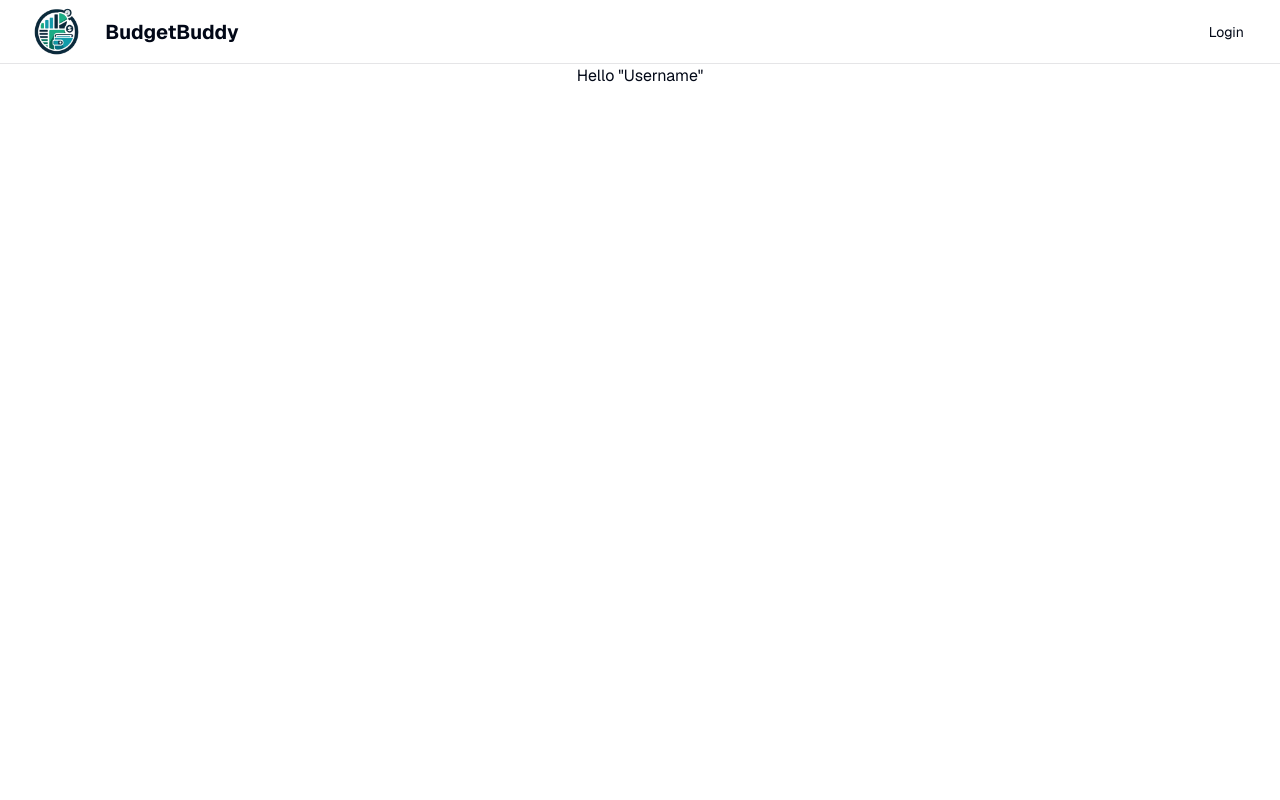
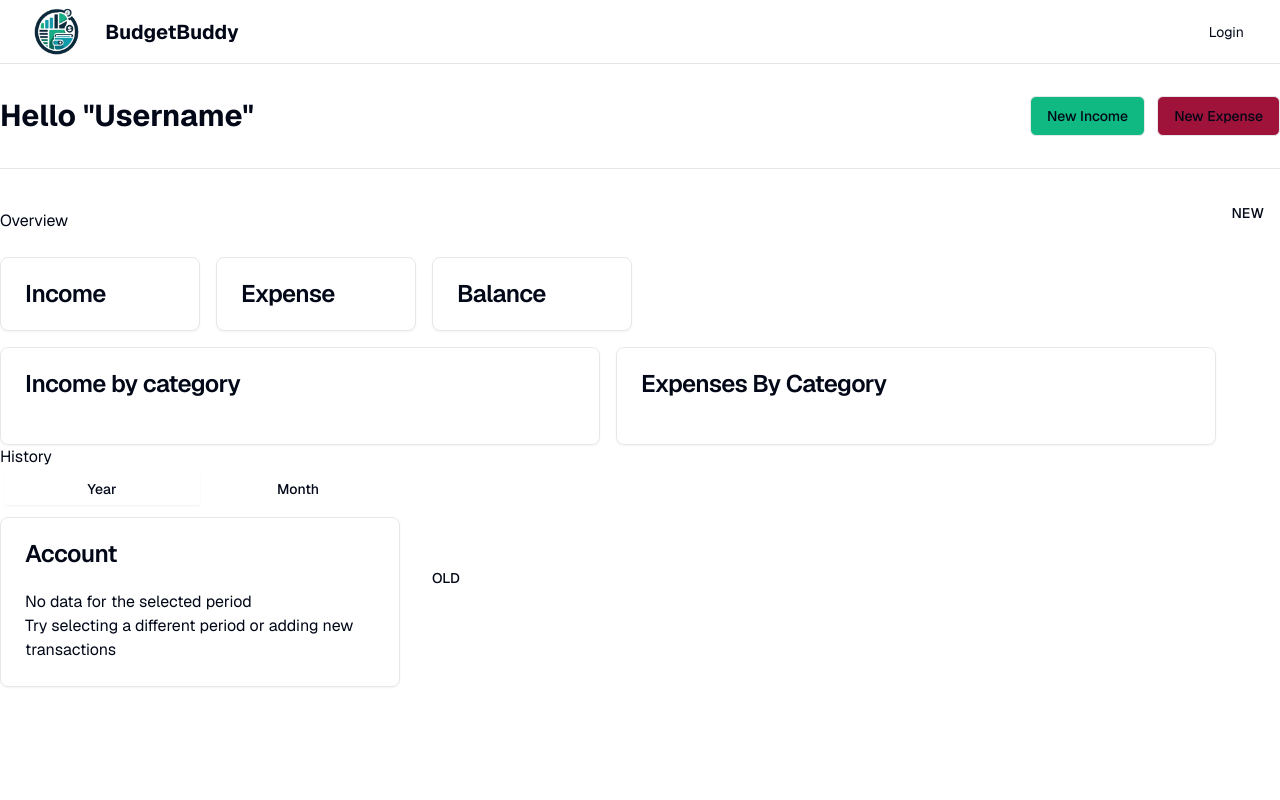
Before and after one commit to digital-explorers-2/budget-buddy, a Next.js app: page /dashboard in a window 1280 px wide. Shown: the top 800 px of the page. Built offline with nearby package versions, Linux system fonts and the light colour scheme; no server answers.

Commit message:
feat: added functionality to new income button

```diff
--- a/app/dashboard/dashboard.tsx
+++ b/app/dashboard/dashboard.tsx
@@ -2,10 +2,145 @@
 
 import * as React from "react"
 
+import { Button } from "@/components/ui/button"
+import {
+  Card,
+  CardContent,
+  CardDescription,
+  CardFooter,
+  CardHeader,
+  CardTitle,
+} from "@/components/ui/card"
+
+import { Tabs, TabsContent, TabsList, TabsTrigger } from "@/components/ui/tabs"
+
+import { IncomeTransaction } from "@/components/income-modal/IncomeTransaction"
+
 export function Dashboard() {
+  const [showExpenseModal, setShowExpenseModal] = React.useState(false)
+  const [showIncomeModal, setShowIncomeModal] = React.useState(false)
+
+  const openExpenseModal = () => {
+    setShowExpenseModal(true)
+  }
+
+  const closeExpenseModal = () => {
+    setShowExpenseModal(false)
+  }
+
+  const openIncomeModal = () => {
+    setShowIncomeModal(true)
+  }
+
+  const closeIncomeModal = () => {
+    setShowIncomeModal(false)
+  }
+
   return (
-    <div>
-      <h1>Hello "Username"</h1>
+    <div className="h-full w-full">
+      <div className="border-b">
+        <div className="flex flex-wrap items-center justify-between gap-6 py-8">
+          <p className="text-3xl font-bold">Hello "Username"</p>
+          <div className="flex items-center gap-3">
+            <Button
+              variant="outline"
+              className="bg-emerald-500 hover:bg-emerald-700"
+              onClick={openIncomeModal}
+            >
+              New Income
+            </Button>
+
+            <Button
+              variant="outline"
+              className="bg-rose-800 hover:bg-rose-700"
+              onClick={openExpenseModal}
+            >
+              New Expense
+            </Button>
+          </div>
+        </div>
+      </div>
+
+      <div className="flex items-end justify-between gap-2 py-6">
+        <h2>Overview</h2>
+        <div className="flex items-center gap-3">
+          <Button>NEW</Button>
+        </div>
+      </div>
+
+      <div className="flex gap-4">
+        <Card className="w-full max-w-[200px]">
+          <CardHeader>
+            <CardTitle>Income</CardTitle>
+          </CardHeader>
+        </Card>
+        <Card className="w-full max-w-[200px]">
+          <CardHeader>
+            <CardTitle>Expense</CardTitle>
+          </CardHeader>
+        </Card>
+        <Card className="w-full max-w-[200px]">
+          <CardHeader>
+            <CardTitle>Balance</CardTitle>
+          </CardHeader>
+        </Card>
+      </div>
+
+      <div className="flex gap-4 pt-4">
+        <Card className="w-full max-w-[600px]">
+          <CardHeader>
+            <CardTitle>Income by category</CardTitle>
+          </CardHeader>
+          <CardContent></CardContent>
+        </Card>
+        <Card className="w-full max-w-[600px]">
+          <CardHeader>
+            <CardTitle>Expenses By Category</CardTitle>
+          </CardHeader>
+        </Card>
+      </div>
+      <div>
+        <h2>History</h2>
+        <div>
+          <div>
+            <div className="flex items-center gap-4">
+              <div>
+                <Tabs
+                  defaultValue="account"
+                  className="w-[400px]"
+                >
+                  <TabsList className="grid w-full grid-cols-2">
+                    <TabsTrigger value="account">Year</TabsTrigger>
+                    <TabsTrigger value="password">Month</TabsTrigger>
+                  </TabsList>
+                  <TabsContent value="account">
+                    <Card>
+                      <CardHeader>
+                        <CardTitle>Account</CardTitle>
+                      </CardHeader>
+                      <CardContent>
+                        <p>No data for the selected period</p>
+                        <p>
+                          Try selecting a different period or adding new
+                          transactions
+                        </p>
+                      </CardContent>
+                    </Card>
+                  </TabsContent>
+                </Tabs>
+              </div>
+              <div>
+                <Button>OLD</Button>
+              </div>
+            </div>
+          </div>
+        </div>
+      </div>
+
+      <IncomeTransaction
+        isOpen={showIncomeModal}
+        onClose={closeIncomeModal}
+      />
     </div>
   )
 }
--- a/app/income-modal/page.tsx
+++ b/app/income-modal/page.tsx
@@ -1,5 +1,5 @@
 import { IncomeTransaction } from "@/components/income-modal/IncomeTransaction"
 
-export default async function IncomeModal() {
+export default function IncomeModal() {
   return <IncomeTransaction />
 }
--- a/components/income-modal/IncomeTransaction.tsx
+++ b/components/income-modal/IncomeTransaction.tsx
@@ -5,23 +5,19 @@ import { format } from "date-fns"
 import { Calendar as CalendarIcon } from "lucide-react"
 import { cn } from "@/lib/utils"
 import { Button } from "@/components/ui/button"
-import {
-  Card,
-  CardContent,
-  CardDescription,
-  CardFooter,
-  CardHeader,
-  CardTitle,
-} from "@/components/ui/card"
+
 import { Label } from "@/components/ui/label"
 import { Input } from "@/components/ui/input"
 import {
-  Select,
-  SelectContent,
-  SelectItem,
-  SelectTrigger,
-  SelectValue,
-} from "@/components/ui/select"
+  Dialog,
+  DialogContent,
+  DialogDescription,
+  DialogFooter,
+  DialogHeader,
+  DialogTitle,
+  DialogTrigger,
+} from "@/components/ui/dialog"
+
 import { Calendar } from "@/components/ui/calendar"
 import {
   Popover,
@@ -35,19 +31,20 @@ import {
   CommandItem,
 } from "@/components/ui/command"
 
-export function IncomeTransaction() {
+export function IncomeTransaction({ isOpen, onClose }: StatesProps) {
   const [date, setDate] = React.useState<Date>()
   const [amount, setAmount] = React.useState<number>(0)
   const [category, setCategory] = React.useState<string>("")
 
   return (
-    <div className="flex flex-col min-h-screen items-center justify-center space-y-6 pt-10">
-      <div className="flex min-h-screen items-start justify-center">
-        <Card className="w-full max-w-[600px]">
-          <CardHeader>
-            <CardTitle>Create a new income transaction</CardTitle>
-          </CardHeader>
-          <CardContent>
+    <Dialog
+      open={isOpen}
+      onOpenChange={onClose}
+    >
+      <DialogContent className=" w-full max-w-[500px]">
+        <DialogHeader>
+          <DialogTitle>Create a new income transaction</DialogTitle>
+        </DialogHeader>
         <form>
           <div className="grid w-full items-center gap-4">
             <div className="flex flex-col space-y-1.5">
@@ -93,9 +90,7 @@ export function IncomeTransaction() {
                             disabled
                             className="flex flex-col space-y-1.5"
                           >
-                                <span className="text-sm">
-                                  Category not found
-                                </span>
+                            <span className="text-sm">Category not found</span>
                             <span className="text-sm text-muted-foreground">
                               Tip: Create a new category
                             </span>
@@ -117,11 +112,7 @@ export function IncomeTransaction() {
                         )}
                       >
                         <CalendarIcon className="mr-2 h-4 w-4" />
-                            {date ? (
-                              format(date, "PPP")
-                            ) : (
-                              <span>Pick a date</span>
-                            )}
+                        {date ? format(date, "PPP") : <span>Pick a date</span>}
                       </Button>
                     </PopoverTrigger>
                     <PopoverContent className="w-auto p-0">
@@ -138,13 +129,16 @@ export function IncomeTransaction() {
             </div>
           </div>
         </form>
-          </CardContent>
-          <CardFooter className="flex justify-end gap-2">
-            <Button className="bg-gray-200">Cancel</Button>
+        <DialogFooter className="flex justify-end gap-2">
+          <Button
+            className="bg-gray-200"
+            onClick={onClose}
+          >
+            Cancel
+          </Button>
           <Button className="bg-black text-white">Create</Button>
-          </CardFooter>
-        </Card>
-      </div>
-    </div>
+        </DialogFooter>
+      </DialogContent>
+    </Dialog>
   )
 }
--- /dev/null
+++ b/components/ui/tabs.tsx
@@ -0,0 +1,55 @@
+"use client"
+
+import * as React from "react"
+import * as TabsPrimitive from "@radix-ui/react-tabs"
+
+import { cn } from "@/lib/utils"
+
+const Tabs = TabsPrimitive.Root
+
+const TabsList = React.forwardRef<
+  React.ElementRef<typeof TabsPrimitive.List>,
+  React.ComponentPropsWithoutRef<typeof TabsPrimitive.List>
+>(({ className, ...props }, ref) => (
+  <TabsPrimitive.List
+    ref={ref}
+    className={cn(
+      "inline-flex h-10 items-center justify-center rounded-md bg-muted p-1 text-muted-foreground",
+      className
+    )}
+    {...props}
+  />
+))
+TabsList.displayName = TabsPrimitive.List.displayName
+
+const TabsTrigger = React.forwardRef<
+  React.ElementRef<typeof TabsPrimitive.Trigger>,
+  React.ComponentPropsWithoutRef<typeof TabsPrimitive.Trigger>
+>(({ className, ...props }, ref) => (
+  <TabsPrimitive.Trigger
+    ref={ref}
+    className={cn(
+      "inline-flex items-center justify-center whitespace-nowrap rounded-sm px-3 py-1.5 text-sm font-medium ring-offset-background transition-all focus-visible:outline-none focus-visible:ring-2 focus-visible:ring-ring focus-visible:ring-offset-2 disabled:pointer-events-none disabled:opacity-50 data-[state=active]:bg-background data-[state=active]:text-foreground data-[state=active]:shadow-sm",
+      className
+    )}
+    {...props}
+  />
+))
+TabsTrigger.displayName = TabsPrimitive.Trigger.displayName
+
+const TabsContent = React.forwardRef<
+  React.ElementRef<typeof TabsPrimitive.Content>,
+  React.ComponentPropsWithoutRef<typeof TabsPrimitive.Content>
+>(({ className, ...props }, ref) => (
+  <TabsPrimitive.Content
+    ref={ref}
+    className={cn(
+      "mt-2 ring-offset-background focus-visible:outline-none focus-visible:ring-2 focus-visible:ring-ring focus-visible:ring-offset-2",
+      className
+    )}
+    {...props}
+  />
+))
+TabsContent.displayName = TabsPrimitive.Content.displayName
+
+export { Tabs, TabsList, TabsTrigger, TabsContent }
--- a/package.json
+++ b/package.json
@@ -14,6 +14,7 @@
     "@radix-ui/react-popover": "^1.0.7",
     "@radix-ui/react-select": "^2.0.0",
     "@radix-ui/react-slot": "^1.0.2",
+    "@radix-ui/react-tabs": "^1.0.4",
     "@supabase/auth-helpers-nextjs": "^0.10.0",
     "@supabase/ssr": "^0.3.0",
     "@supabase/supabase-js": "latest",
--- a/types.d.ts
+++ b/types.d.ts
@@ -31,3 +31,8 @@ type Transaction = {
   type: string
   amount: number
 }
+
+interface StatesProps {
+  isOpen: boolean
+  onClose: () => void;
+}
```
Also changed, not shown: 1 other file (tests, documents, lock files or other folders). Lines whose indentation alone changed are shown as unchanged.
